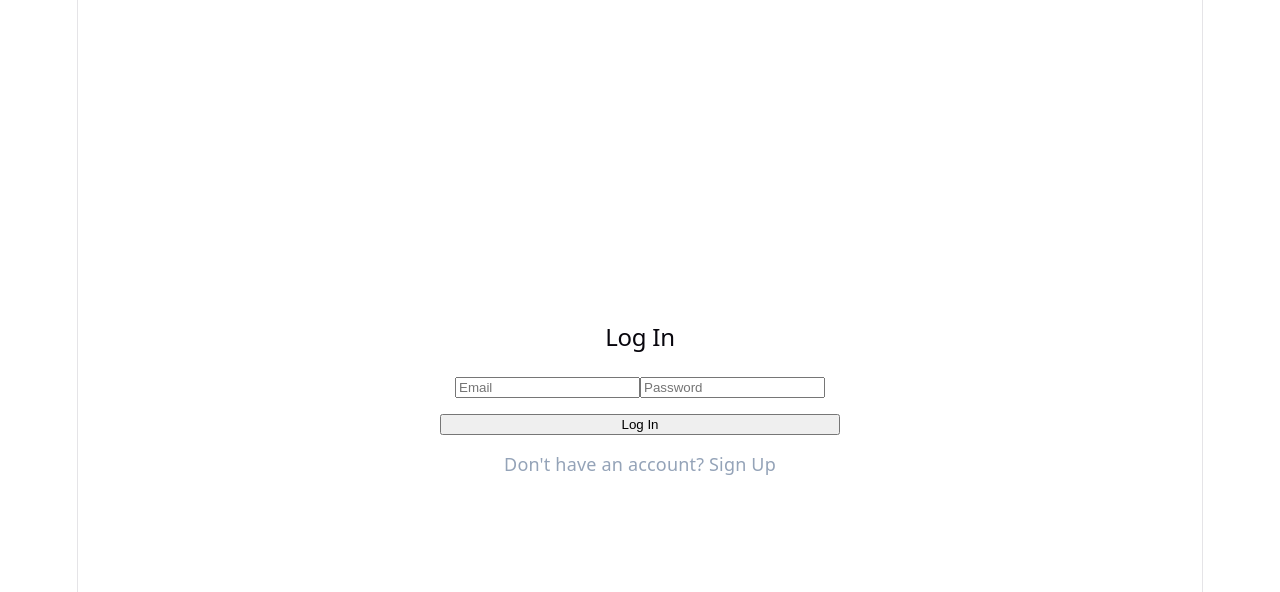
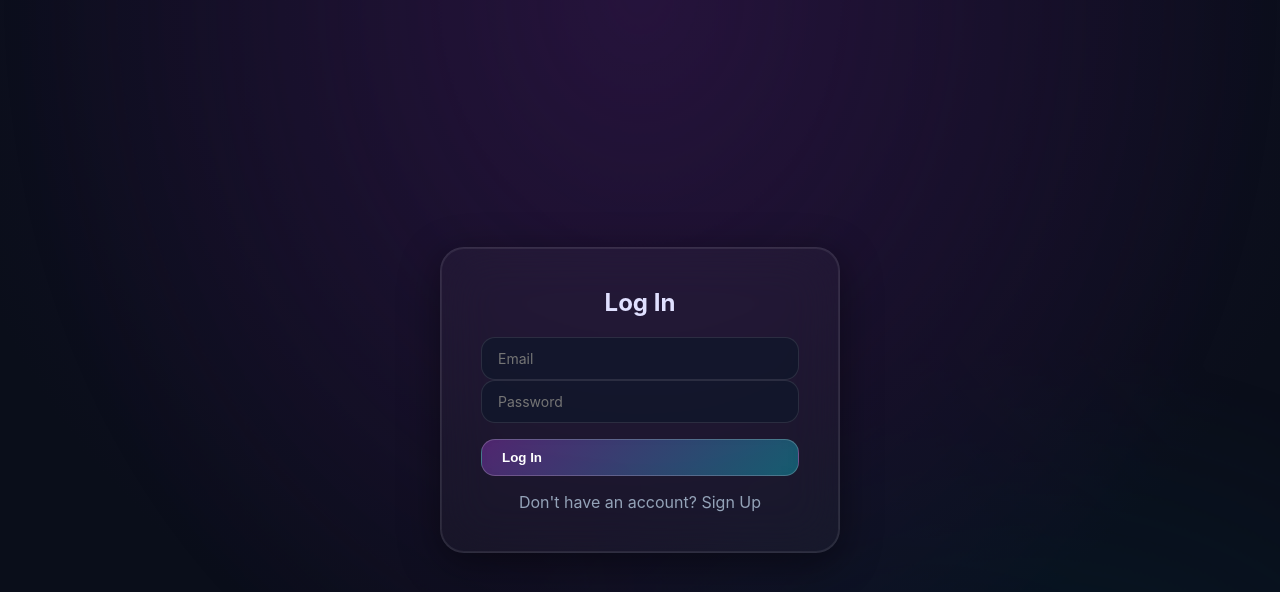
Before and after one commit to IdreesEhsan/Docu-Chat, a React app in the folder frontend/: page / in a window 1280 px wide. Shown: the top 592 px of the page. Built offline with nearby package versions, Linux system fonts and the light colour scheme; no server answers; the HTML template or start-up script is replaced by a standard one.

Commit message:
Enhanced the app appearence

```diff
--- a/frontend/src/index.css
+++ b/frontend/src/index.css
@@ -1,111 +1,202 @@
 :root {
-  --text: #6b6375;
-  --text-h: #08060d;
-  --bg: #fff;
-  --border: #e5e4e7;
-  --code-bg: #f4f3ec;
-  --accent: #aa3bff;
-  --accent-bg: rgba(170, 59, 255, 0.1);
-  --accent-border: rgba(170, 59, 255, 0.5);
-  --social-bg: rgba(244, 243, 236, 0.5);
-  --shadow:
-    rgba(0, 0, 0, 0.1) 0 10px 15px -3px, rgba(0, 0, 0, 0.05) 0 4px 6px -2px;
-
-  --sans: system-ui, 'Segoe UI', Roboto, sans-serif;
-  --heading: system-ui, 'Segoe UI', Roboto, sans-serif;
-  --mono: ui-monospace, Consolas, monospace;
-
-  font: 18px/145% var(--sans);
-  letter-spacing: 0.18px;
-  color-scheme: light dark;
-  color: var(--text);
-  background: var(--bg);
-  font-synthesis: none;
-  text-rendering: optimizeLegibility;
-  -webkit-font-smoothing: antialiased;
-  -moz-osx-font-smoothing: grayscale;
-
-  @media (max-width: 1024px) {
-    font-size: 16px;
-  }
+  --bg-primary: #0a0e1a;
+  --bg-gradient: radial-gradient(circle at 50% 0%, #1a1030 0%, #0a0e1a 70%);
+  --glass-bg: rgba(255, 255, 255, 0.03);
+  --glass-border: rgba(255, 255, 255, 0.1);
+  --glass-glow: rgba(0, 242, 254, 0.2);
+  --accent-cyan: #00f2fe;
+  --accent-purple: #c043ff;
+  --text-main: #e0e0ff;
+  --text-muted: #8892b0;
+  --font-family: 'Plus Jakarta Sans', -apple-system, BlinkMacSystemFont, sans-serif;
 }
 
-@media (prefers-color-scheme: dark) {
-  :root {
-    --text: #9ca3af;
-    --text-h: #f3f4f6;
-    --bg: #16171d;
-    --border: #2e303a;
-    --code-bg: #1f2028;
-    --accent: #c084fc;
-    --accent-bg: rgba(192, 132, 252, 0.15);
-    --accent-border: rgba(192, 132, 252, 0.5);
-    --social-bg: rgba(47, 48, 58, 0.5);
-    --shadow:
-      rgba(0, 0, 0, 0.4) 0 10px 15px -3px, rgba(0, 0, 0, 0.25) 0 4px 6px -2px;
-  }
+* { box-sizing: border-box; margin: 0; padding: 0; }
 
-  #social .button-icon {
-    filter: invert(1) brightness(2);
-  }
+body {
+  background: var(--bg-primary);
+  background-image: var(--bg-gradient);
+  color: var(--text-main);
+  font-family: var(--font-family);
+  min-height: 100vh;
+  overflow-x: hidden;
+  position: relative;
+  z-index: 0;
 }
 
-body {
-  margin: 0;
+body::before {
+  content: '';
+  position: fixed;
+  top: 0; left: 0; width: 100%; height: 100%;
+  background: radial-gradient(ellipse at 50% 0%, #3a1a50 0%, transparent 70%),
+              radial-gradient(ellipse at 80% 100%, #002b3a 0%, transparent 40%);
+  animation: bgShift 20s ease-in-out infinite alternate;
+  z-index: -1;
+  opacity: 0.4;
+  pointer-events: none;
 }
 
-#root {
-  width: 1126px;
-  max-width: 100%;
-  margin: 0 auto;
-  text-align: center;
-  border-inline: 1px solid var(--border);
-  min-height: 100svh;
-  display: flex;
-  flex-direction: column;
-  box-sizing: border-box;
+@keyframes bgShift {
+  0% { transform: scale(1) translateY(0); }
+  100% { transform: scale(1.1) translateY(-10px); }
 }
 
-h1,
-h2 {
-  font-family: var(--heading);
-  font-weight: 500;
-  color: var(--text-h);
+.glass-panel {
+  background: var(--glass-bg);
+  backdrop-filter: blur(25px);
+  -webkit-backdrop-filter: blur(25px);
+  border: 1px solid var(--glass-border);
+  border-radius: 24px;
+  box-shadow: 0 10px 40px rgba(0,0,0,0.45), inset 0 0 0 1px rgba(255,255,255,0.08);
+  transition: transform 0.3s ease, box-shadow 0.3s ease;
+}
+.glass-panel:hover {
+  transform: translateY(-2px);
+  box-shadow: 0 15px 45px rgba(0,0,0,0.6), 0 0 25px var(--glass-glow), inset 0 0 0 1px rgba(255,255,255,0.12);
 }
 
-h1 {
-  font-size: 56px;
-  letter-spacing: -1.68px;
-  margin: 32px 0;
-  @media (max-width: 1024px) {
-    font-size: 36px;
-    margin: 20px 0;
-  }
+.glass-button {
+  background: linear-gradient(135deg, rgba(192, 67, 255, 0.3) 0%, rgba(0, 242, 254, 0.3) 100%);
+  border: 1px solid rgba(255, 255, 255, 0.2);
+  color: #ffffff;
+  padding: 10px 20px;
+  border-radius: 14px;
+  font-weight: 600;
+  cursor: pointer;
+  transition: all 0.25s ease;
+  backdrop-filter: blur(12px);
+  display: inline-flex;
+  align-items: center;
+  gap: 8px;
+  position: relative;
+  overflow: hidden;
 }
-h2 {
-  font-size: 24px;
-  line-height: 118%;
-  letter-spacing: -0.24px;
-  margin: 0 0 8px;
-  @media (max-width: 1024px) {
-    font-size: 20px;
-  }
+.glass-button::after {
+  content: '';
+  position: absolute;
+  top: -50%; left: -50%; width: 200%; height: 200%;
+  background: radial-gradient(circle, rgba(255,255,255,0.1) 0%, transparent 60%);
+  transform: scale(0);
+  transition: transform 0.4s;
 }
-p {
-  margin: 0;
+.glass-button:hover::after { transform: scale(1); }
+.glass-button:hover {
+  background: linear-gradient(135deg, rgba(192, 67, 255, 0.55) 0%, rgba(0, 242, 254, 0.55) 100%);
+  box-shadow: 0 0 20px rgba(6, 182, 212, 0.5);
+  transform: translateY(-2px);
+}
+.glass-button:active { transform: translateY(0); }
+
+@keyframes subtlePulse {
+  0% { box-shadow: 0 0 0 0 rgba(0, 242, 254, 0.7); }
+  70% { box-shadow: 0 0 0 8px rgba(0, 242, 254, 0); }
+  100% { box-shadow: 0 0 0 0 rgba(0, 242, 254, 0); }
+}
+.send-pulse { animation: subtlePulse 2s infinite; }
+
+.glass-input, .glass-select, .glass-textarea {
+  background: rgba(15, 23, 42, 0.65);
+  border: 1px solid var(--glass-border);
+  color: var(--text-main);
+  border-radius: 14px;
+  padding: 12px 16px;
+  font-family: inherit;
+  font-size: 14px;
+  outline: none;
+  transition: border-color 0.25s, box-shadow 0.25s;
+  width: 100%;
+}
+.glass-input:focus, .glass-select:focus, .glass-textarea:focus {
+  border-color: var(--accent-cyan);
+  box-shadow: 0 0 12px rgba(6, 182, 212, 0.35);
 }
 
-code,
-.counter {
-  font-family: var(--mono);
-  display: inline-flex;
-  border-radius: 4px;
-  color: var(--text-h);
+::-webkit-scrollbar { width: 7px; }
+::-webkit-scrollbar-track { background: rgba(0,0,0,0.2); border-radius: 4px; }
+::-webkit-scrollbar-thumb { background: rgba(255,255,255,0.18); border-radius: 4px; }
+::-webkit-scrollbar-thumb:hover { background: rgba(255,255,255,0.35); }
+
+.markdown-body { font-size: 14px; line-height: 1.6; }
+.markdown-body p, .markdown-body ul, .markdown-body ol { margin-bottom: 12px; }
+.markdown-body strong { color: var(--accent-cyan); }
+.markdown-body code {
+  background: rgba(0,0,0,0.35);
+  padding: 2px 6px;
+  border-radius: 5px;
+  font-family: 'Fira Code', monospace;
+  color: #38bdf8;
+}
+.markdown-body table {
+  width: 100%;
+  border-collapse: collapse;
+  margin-bottom: 12px;
+  background: rgba(0,0,0,0.2);
+  border-radius: 8px;
+  overflow: hidden;
+}
+.markdown-body th, .markdown-body td {
+  padding: 10px 14px;
+  border: 1px solid var(--glass-border);
+  text-align: left;
+}
+.markdown-body th {
+  background: rgba(139, 92, 246, 0.25);
+  font-weight: 600;
+  color: #fff;
 }
 
-code {
-  font-size: 15px;
-  line-height: 135%;
-  padding: 4px 8px;
-  background: var(--code-bg);
+@keyframes fadeInUp {
+  from { opacity: 0; transform: translateY(10px); }
+  to   { opacity: 1; transform: translateY(0); }
 }
+.message-row { animation: fadeInUp 0.35s ease forwards; }
+
+.typing-indicator {
+  display: inline-flex;
+  align-items: center;
+  gap: 4px;
+  padding: 4px 0;
+}
+.typing-indicator span {
+  width: 6px; height: 6px;
+  background: var(--accent-cyan);
+  border-radius: 50%;
+  animation: bounce 1.4s infinite ease-in-out;
+}
+.typing-indicator span:nth-child(2) { animation-delay: 0.2s; }
+.typing-indicator span:nth-child(3) { animation-delay: 0.4s; }
+@keyframes bounce {
+  0%, 80%, 100% { transform: scale(0.6); opacity: 0.4; }
+  40% { transform: scale(1); opacity: 1; }
+}
+
+.sidebar { transition: width 0.3s ease, opacity 0.3s ease; overflow: hidden; }
+.glass-divider {
+  height: 1px;
+  background: linear-gradient(90deg, transparent, var(--accent-cyan), transparent);
+  opacity: 0.4;
+  margin: 4px 0;
+}
+::selection { background: var(--accent-cyan); color: #090d16; }
+
+.nav-tab-active { position: relative; overflow: visible; }
+.nav-tab-active::after {
+  content: '';
+  position: absolute;
+  bottom: -2px; left: 10%; width: 80%; height: 2px;
+  background: var(--accent-cyan);
+  border-radius: 2px;
+  box-shadow: 0 0 8px var(--accent-cyan);
+}
+
+.app-container { animation: appFadeIn 0.8s ease; }
+@keyframes appFadeIn {
+  from { opacity: 0; transform: translateY(8px); }
+  to   { opacity: 1; transform: translateY(0); }
+}
+
+.session-item { transition: transform 0.2s, background 0.2s; }
+.session-item:hover {
+  transform: translateX(4px);
+  background: rgba(255,255,255,0.05) !important;
+}
```
